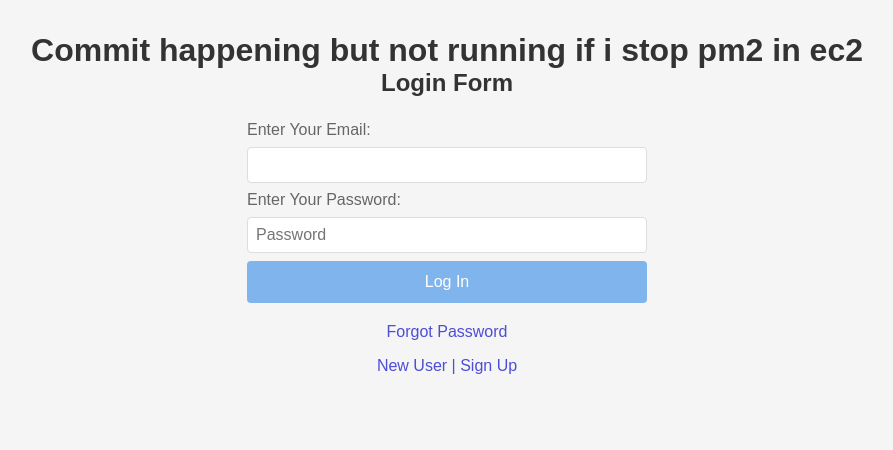
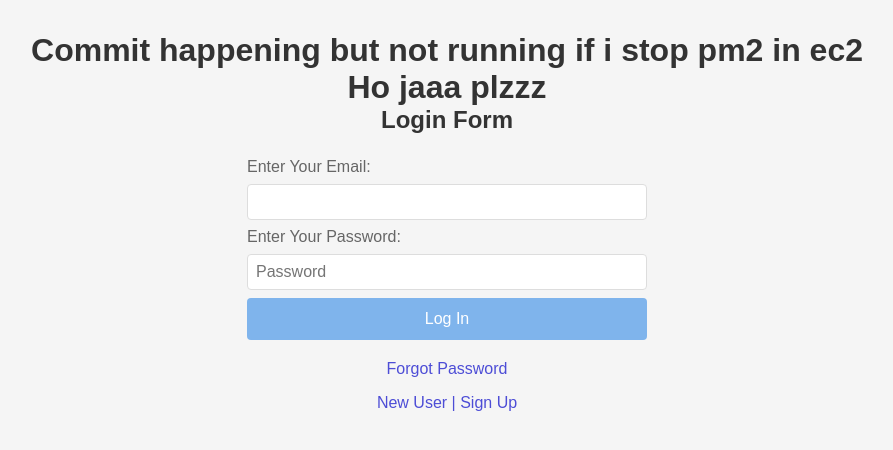
Before and after one commit to ram-Ranjan/Expensify, a website: page public/login.html in a window 1280 px wide. Shown: the whole page, without its empty margins (193-1086 px from the left). Drawn offline with nearby package versions, Linux system fonts and the light colour scheme.

Commit message:
jenkins commit

```diff
--- a/public/login.html
+++ b/public/login.html
@@ -9,6 +9,7 @@
   <body>
     <main>
       <h1>Commit happening but not running if i stop pm2 in ec2 </h1>
+      <h1>Ho jaaa plzzz</h1>
 
       <h2>Login Form</h2>
       <form id="loginForm" method="post">
```
